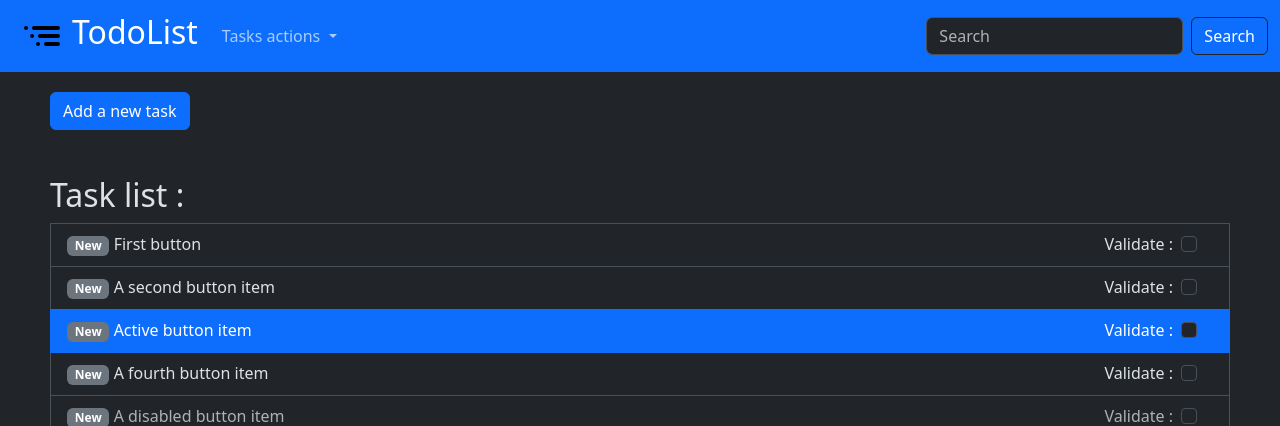
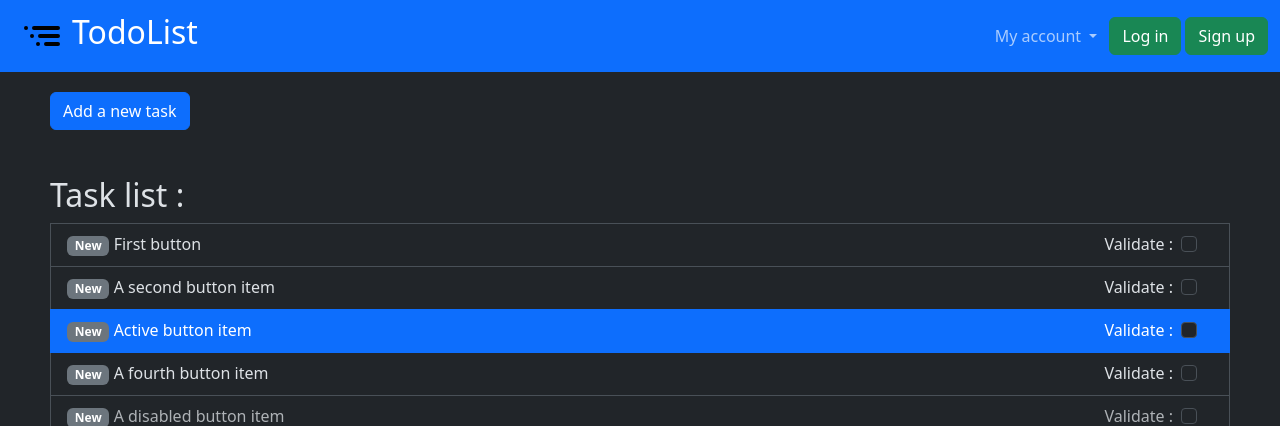
Before and after one commit to BasileDM/Todolist-SPA, a PHP site: page / in a window 1280 px wide. Shown: the top 426 px of the page. Run offline with PHP 8.4, Linux system fonts and the light colour scheme.

Commit message:
Add connexion buttons

```diff
--- a/components/header.php
+++ b/components/header.php
@@ -8,24 +8,22 @@
             <span class="navbar-toggler-icon"></span>
         </button>
         <div class="collapse navbar-collapse" id="navbarSupportedContent">
-            <ul class="navbar-nav me-auto mb-2 mb-lg-0">
+            <ul class="navbar-nav ms-auto mb-2 mb-lg-0">
                 <li class="nav-item dropdown">
                     <a class="nav-link dropdown-toggle" href="#" role="button" data-bs-toggle="dropdown" aria-expanded="false">
-                        Tasks actions
+                        My account
                     </a>
                     <ul class="dropdown-menu">
-                        <li><a class="dropdown-item btn-danger" href="#">Delete selected</a></li>
+                        <li><a class="dropdown-item" href="#">Settings</a></li>
                         <li>
                             <hr class="dropdown-divider">
                         </li>
-                        <li><a class="dropdown-item btn-success" href="#">Validate selected</a></li>
+                        <li><a class="dropdown-item bg-danger" href="#">Log off</a></li>
                     </ul>
                 </li>
             </ul>
-            <form class="d-flex" role="search">
-                <input class="form-control me-2" type="search" placeholder="Search" aria-label="Search">
-                <button class="btn btn-outline-dark" type="submit" style="color: white;">Search</button>
-            </form>
+            <button type="button" class="btn btn-success m-1">Log in</button>
+            <button type="button" class="btn btn-success">Sign up</button>
         </div>
     </div>
 </nav>
```
